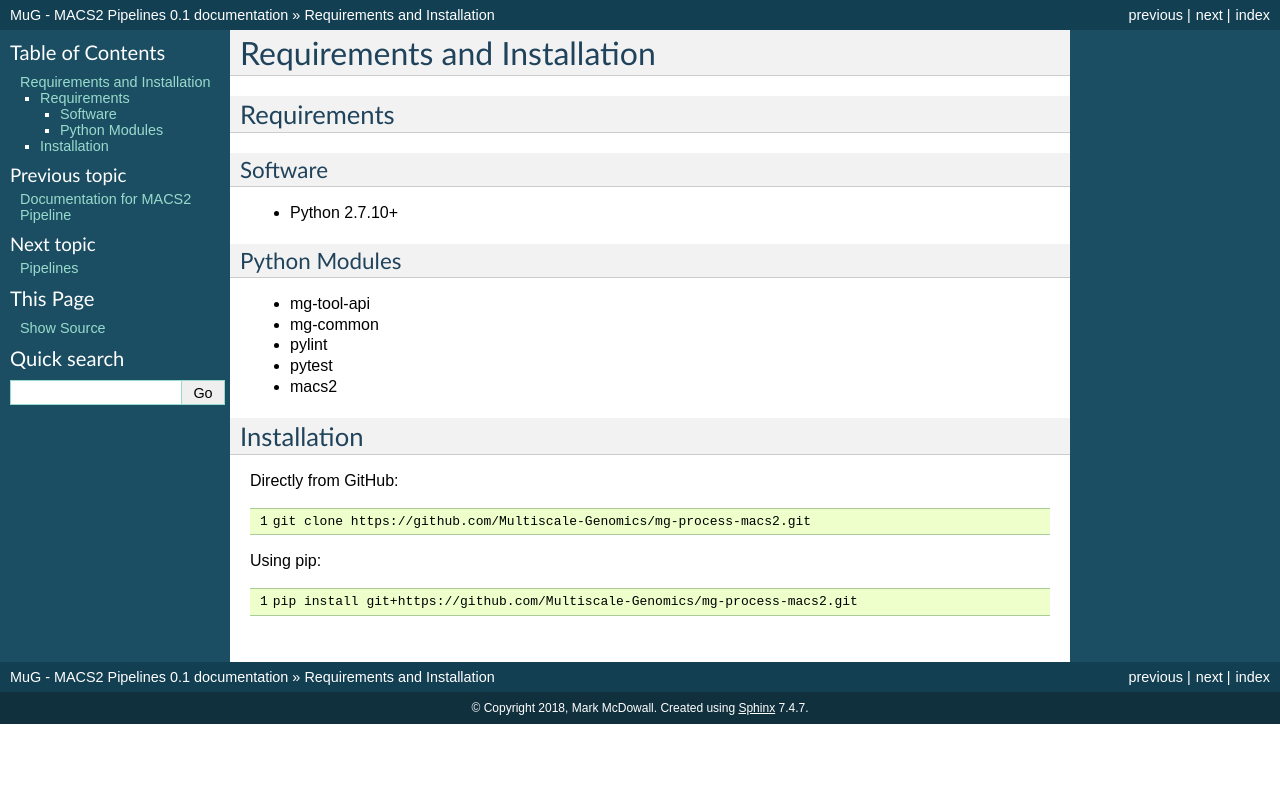
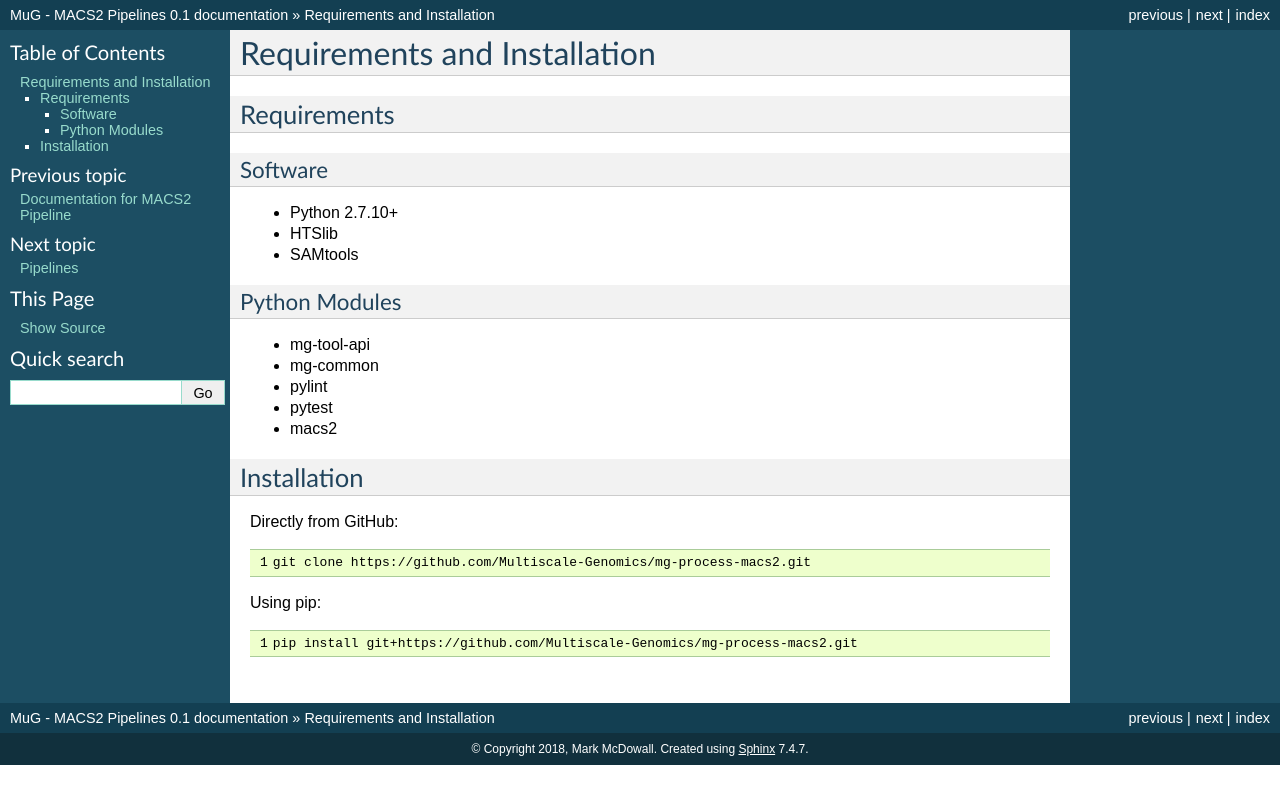
Before and after one commit to Multiscale-Genomics/mg-process-macs2, a Sphinx documentation site: the page built from docs/install.rst, in a window 1280 px wide. Shown: the top 804 px of the page. Built offline with Sphinx 7.4.7, drawn with Linux system fonts in a browser that asks for light colours.

Commit message:
Added to the installation procedure for Travis and added the required docs for RTD

```diff
--- a/docs/install.rst
+++ b/docs/install.rst
@@ -23,6 +23,8 @@ Software
 ^^^^^^^^
 
 - Python 2.7.10+
+- HTSlib
+- SAMtools
 
 Python Modules
 ^^^^^^^^^^^^^^
```
Also changed, not shown: .travis.yml.
